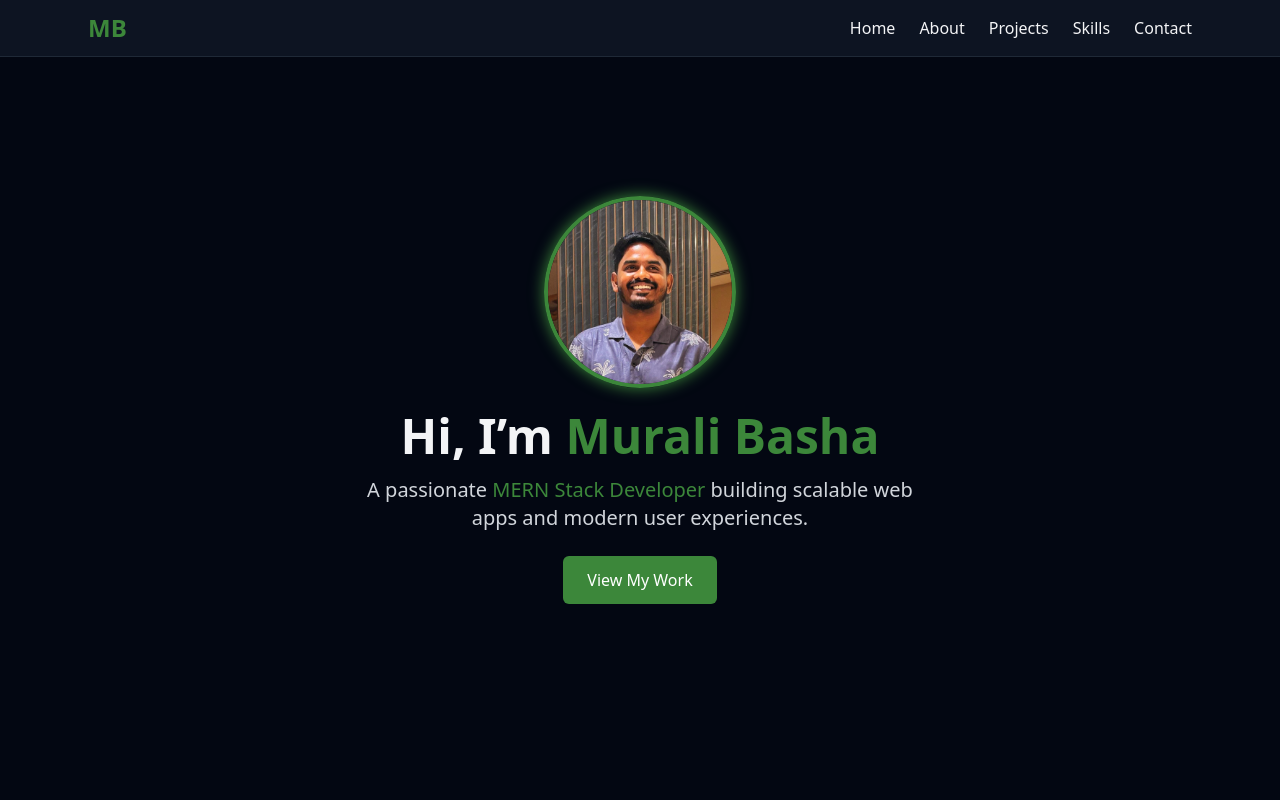
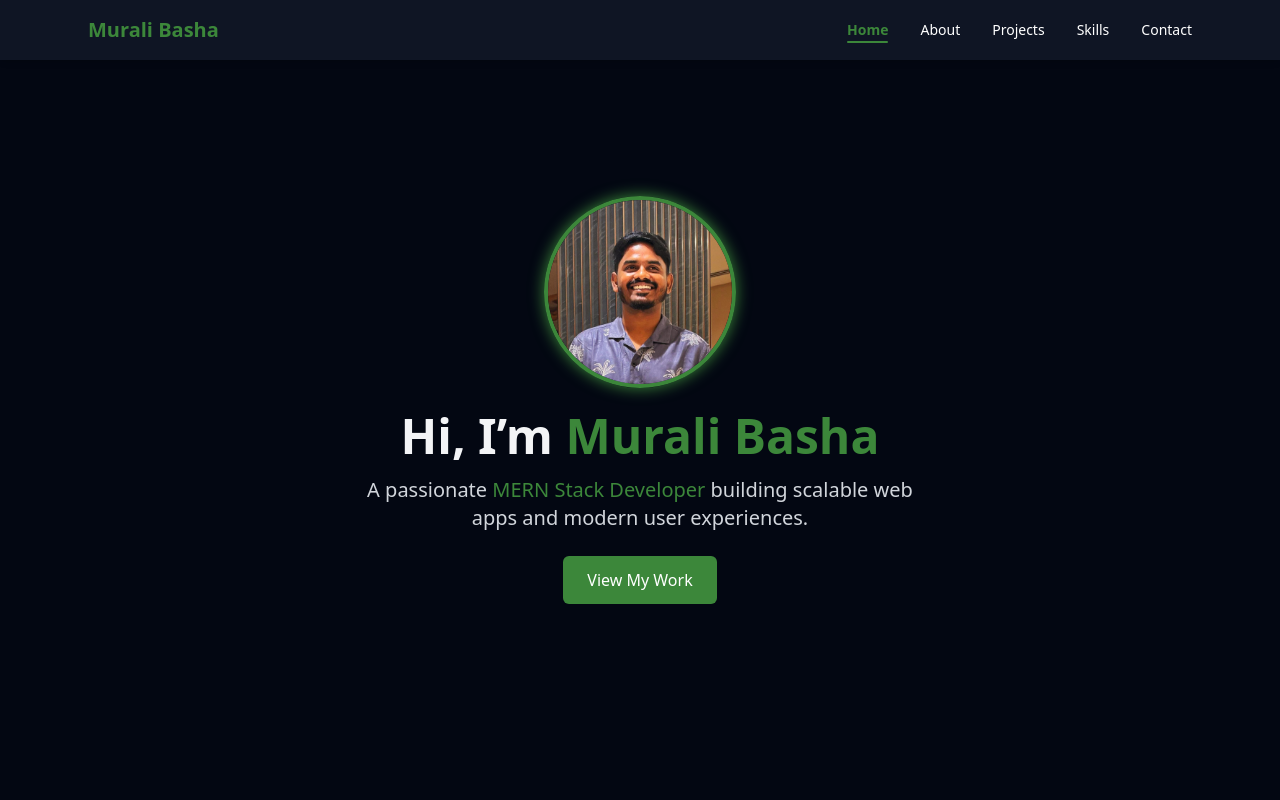
Before and after one commit to Basha-Murali/murali-basha-portfolio, a React (Vite) app: page / in a window 1280 px wide. Shown: the top 800 px of the page. Built offline with nearby package versions, Linux system fonts and the light colour scheme; the HTML template or start-up script is replaced by a standard one.

Commit message:
Added new navbar scroll animation

```diff
--- a/src/components/Navbar.tsx
+++ b/src/components/Navbar.tsx
@@ -1,43 +1,122 @@
-import React, { useState } from "react";
+import React, { useState, useEffect } from "react";
+import { motion } from "framer-motion";
+import { FaBars, FaTimes } from "react-icons/fa";
 
-const Navbar = () => {
-  // const [darkMode, setDarkMode] = useState(true);
+const Navbar: React.FC = () => {
+  const [isOpen, setIsOpen] = useState(false);
+  const [activeSection, setActiveSection] = useState("#hero");
 
-  // const toggleTheme = () => {
-  //   setDarkMode(!darkMode);
-  //   document.documentElement.classList.toggle("dark");
-  // };
+  const toggleMenu = () => setIsOpen(!isOpen);
 
-  // ✅ Added “Experience” link here
-  const links = ["Home", "About", "Projects", "Skills", "Contact"];
+  const navItems = [
+    { label: "Home", href: "#home" },
+    { label: "About", href: "#about" },
+    { label: "Projects", href: "#projects" },
+    { label: "Skills", href: "#skills" },
+    { label: "Contact", href: "#contact" },
+  ];
 
-  // ["Home", "About", "Experience", "Skills", "Projects", "Contact"];
+  // ✅ Detect active section on scroll
+  useEffect(() => {
+    const handleScroll = () => {
+      const scrollPos = window.scrollY + 150; // navbar offset
+      for (const item of navItems) {
+        const section = document.querySelector(item.href) as HTMLElement | null;
+        if (
+          section &&
+          section.offsetTop <= scrollPos &&
+          section.offsetTop + section.offsetHeight > scrollPos
+        ) {
+          setActiveSection(item.href);
+        }
+      }
+    };
+
+    window.addEventListener("scroll", handleScroll);
+    return () => window.removeEventListener("scroll", handleScroll);
+  }, []);
+
+  // ✅ Smooth scroll handler
+  const handleNavClick = (e: React.MouseEvent, href: string) => {
+    e.preventDefault();
+    const section = document.querySelector(href) as HTMLElement | null;
+    if (section) {
+      window.scrollTo({
+        top: section.offsetTop - 70, // account for navbar height
+        behavior: "smooth",
+      });
+      setIsOpen(false);
+    }
+  };
 
   return (
-    <nav className="fixed top-0 left-0 w-full z-50 bg-gray-900/80 backdrop-blur-md border-b border-gray-800">
-      <div className="max-w-6xl mx-auto flex justify-between items-center px-6 py-3">
-        <h1 className="text-xl md:text-2xl font-bold text-accent">MB</h1>
+    <nav className="fixed top-0 left-0 w-full bg-gray-900/90 backdrop-blur-md text-white z-50 shadow-md transition-all duration-300">
+      <div className="max-w-6xl mx-auto flex items-center justify-between px-6 py-4">
+        {/* ✅ Logo */}
+        <motion.a
+          href="#hero"
+          initial={{ opacity: 0, y: -10 }}
+          animate={{ opacity: 1, y: 0 }}
+          transition={{ duration: 0.4 }}
+          className="text-xl font-bold text-[#3C873A]"
+        >
+          Murali Basha
+        </motion.a>
 
-        <ul className="hidden md:flex gap-6">
-          {links.map((link) => (
-            <li key={link}>
+        {/* ✅ Desktop Nav */}
+        <ul className="hidden md:flex gap-8 text-sm font-medium">
+          {navItems.map((item) => (
+            <li key={item.href}>
               <a
-                href={`#${link.toLowerCase()}`}
-                className="hover:text-accent transition"
+                href={item.href}
+                onClick={(e) => handleNavClick(e, item.href)}
+                className={`relative transition duration-200 pb-1
+                  ${
+                    activeSection === item.href
+                      ? "text-[#3C873A] font-semibold after:content-[''] after:absolute after:w-full after:h-[2px] after:bg-[#3C873A] after:bottom-0 after:left-0 after:rounded-full after:transition-all"
+                      : "hover:text-[#3C873A]"
+                  }`}
               >
-                {link}
+                {item.label}
               </a>
             </li>
           ))}
         </ul>
 
-        {/* <button
-          onClick={toggleTheme}
-          className="border border-accent text-accent px-3 py-1 rounded-md hover:bg-accent hover:text-white transition"
+        {/* ✅ Mobile Menu Icon */}
+        <button
+          onClick={toggleMenu}
+          className="md:hidden text-2xl focus:outline-none"
         >
-          {darkMode ? "☀️" : "🌙"}
-        </button> */}
+          {isOpen ? <FaTimes /> : <FaBars />}
+        </button>
       </div>
+
+      {/* ✅ Mobile Dropdown */}
+      {isOpen && (
+        <motion.ul
+          initial={{ opacity: 0, y: -10 }}
+          animate={{ opacity: 1, y: 0 }}
+          transition={{ duration: 0.3 }}
+          className="md:hidden bg-gray-900/95 flex flex-col items-center gap-5 py-6 text-sm border-t border-gray-700"
+        >
+          {navItems.map((item) => (
+            <li key={item.href}>
+              <a
+                href={item.href}
+                onClick={(e) => handleNavClick(e, item.href)}
+                className={`transition duration-200 ${
+                  activeSection === item.href
+                    ? "text-[#3C873A] font-semibold"
+                    : "hover:text-[#3C873A]"
+                }`}
+              >
+                {item.label}
+              </a>
+            </li>
+          ))}
+        </motion.ul>
+      )}
     </nav>
   );
 };
```
